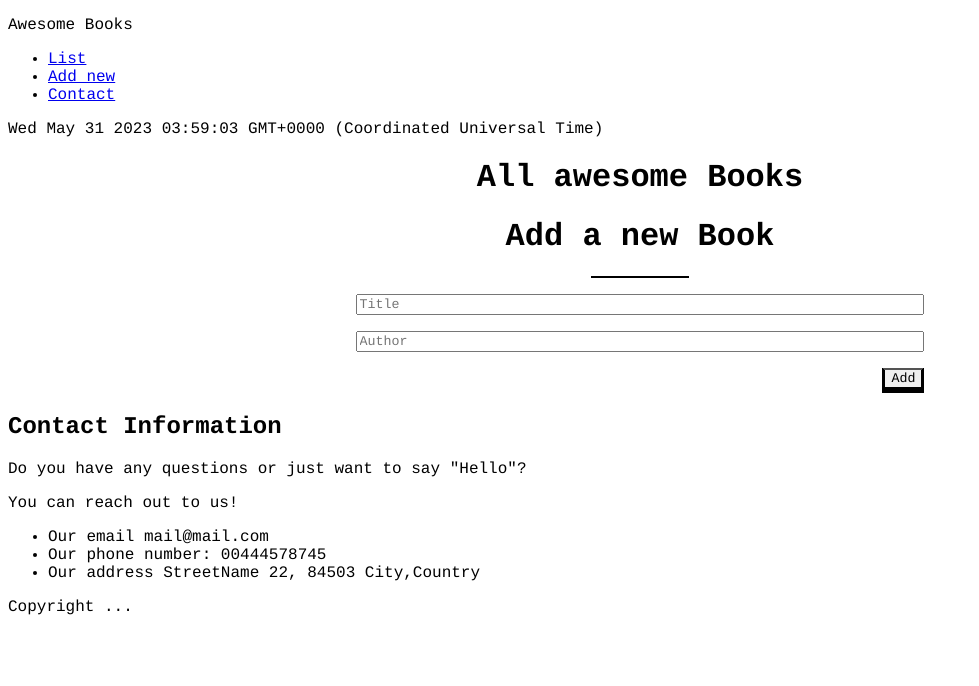
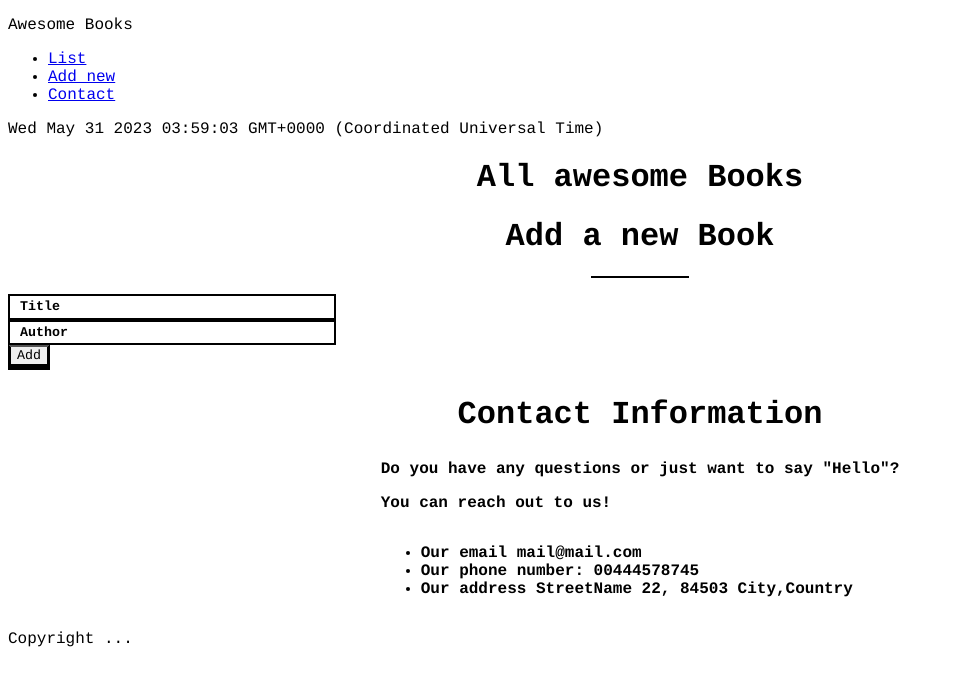
Before and after one commit to PabloBona/Awesome-books-V1, a website: page index.html in a window 1280 px wide. Shown: the whole page, without its empty margins (0-979 px from the left). Drawn offline with Linux system fonts and the light colour scheme.

Commit message:
Improve styles.css to better UX in navigation page

```diff
--- a/css/style.css
+++ b/css/style.css
@@ -21,60 +21,30 @@ hr {
   border: 1px solid #000;
 }
 
-.book-form {
+article {
   display: flex;
-  flex-direction: column;
-  align-items: center;
-  gap: 1rem;
+  justify-content: center;
+  font-weight: 600;
 }
 
-.book-form > div {
-  display: flex;
-  flex-direction: column;
-  width: 45%;
-  row-gap: 5px;
+article ul {
+  margin-top: 2rem;
 }
 
-button[type='submit'] {
-  width: fit-content;
-  align-self: flex-end;
+article h2 {
+  display: flex;
+  justify-content: center;
+  font-size: 2rem;
 }
 
-.book-List > div {
-  border: 1px solid #000;
-  border-left: 2px solid #000;
-  border-right: 2px solid #000;
-  display: flex;
-  align-items: center;
-  justify-content: space-between;
-  padding: 0 2rem;
-  max-width: 60%;
-  margin: 0 auto;
+input {
+  width: 20rem;
+  border: 2px solid #000;
+  min-height: 1.2rem;
 }
 
-.book-form button {
-  margin-left: 8rem;
+input::placeholder {
+  padding: 0 0.5rem;
+  color: #000;
+  font-weight: 600;
 }
-
-table {
-  width: 80%;
-  margin: 1rem auto;
-  border: #000 solid 1.5px;
-  border-collapse: collapse;
-}
-
-td {
-  padding: 1rem;
-}
-
-td[class='remove_btn_container'] {
-  text-align: right;
-}
-
-tr:nth-child(odd) {
-  background-color: #d9d9d9;
-}
-
-.book-List div:nth-child(odd) {
-  background-color: #ddd;
-}
```
